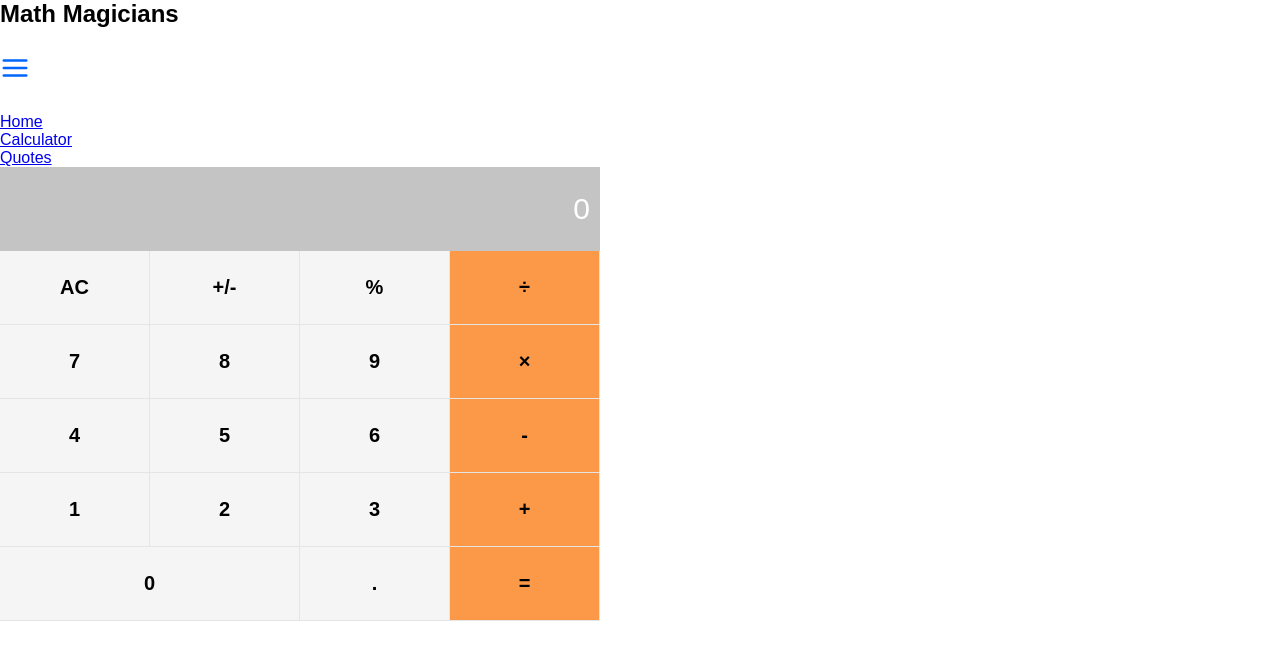
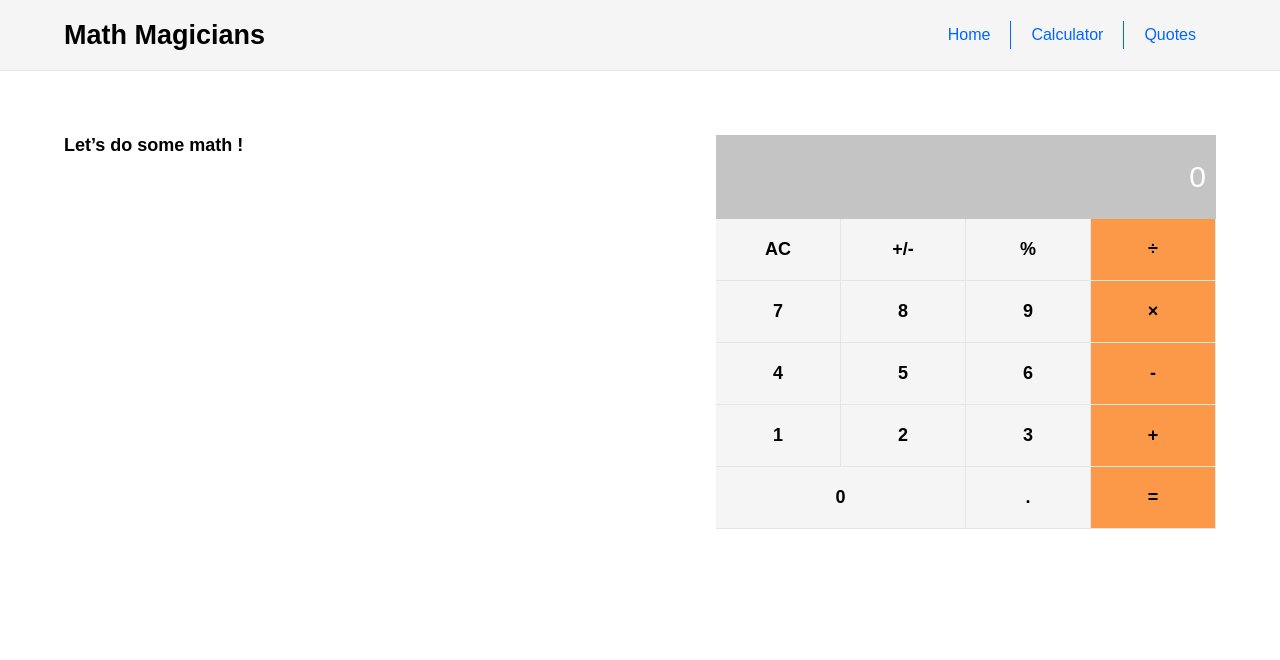
Before and after one commit to RWUBAKWANAYO/Math-Magicians, a React (Create React App) app: page /Calculator in a window 1280 px wide. Shown: the top 660 px of the page. Built offline with nearby package versions, Linux system fonts and the light colour scheme.

Commit message:
Add styles to the project

```diff
--- a/src/App.css
+++ b/src/App.css
@@ -7,6 +7,7 @@ body {
 
 body {
   width: 100%;
+  background-color: #ffff;
 }
 
 .App {
@@ -18,22 +19,94 @@ body {
 }
 
 button {
-  font-size: 20px;
-  font-weight: 600;
-  padding: 25px 0;
   outline: none;
   background-color: transparent;
   border: none;
   cursor: pointer;
 }
 
-button:hover,
-button:focus {
-  background-color: rgba(0, 0, 0, 0.03);
+
+
+/* Navbar */
+.navBar {
+  width: 90%;
+  padding: 0 5%;
+  height: 70px;
+  display: flex;
+  align-items: center;
+  justify-content: space-between;
+  background-color: #f5f5f5;
+  border-bottom: 1px #e5e5e5 solid;
+  margin-bottom: 4rem;
+}
+
+.navBar h1 {
+  font-size: 27px;
+  font-weight: 600;
+}
+
+.navbar-links-cont button {
+  display: none;
+}
+
+.menuNav {
+  display: flex;
+}
+
+.menuNav li {
+  list-style: none;
+  padding: 5px 20px;
+  font-size: 16px;
+  font-weight: 500;
+}
+
+.menuNav li:not(:last-child) {
+  border-right: 1px #0166ff solid;
+}
+
+.menuNav li a {
+  text-decoration: none;
+  color: #0166ff;
+  cursor: pointer;
+}
+
+.menuNav li a:hover {
+  color: #0004db;
+}
+
+/* home */
+.home-cont {
+  width: 90%;
+  padding: 0 5% 4rem 5%;
+}
+
+.home-cont h2 {
+  margin-bottom: 2rem;
+  font-size: 18px;
+}
+
+.home-cont p {
+  margin-bottom: 1rem;
+  font-size: 15px;
+  font-weight: 500;
+  line-height: 1.7;
+}
+
+/* calculator */
+.calculator-cont {
+  width: 90%;
+  padding: 0 5% 4rem 5%;
+  display: flex;
+  justify-content: space-between;
+}
+
+.calculator-cont h2 {
+  margin-bottom: 2rem;
+  font-size: 18px;
 }
 
 .calculator-main-cont {
-  width: 600px;
+  width: 500px;
   height: auto;
   background-color: #f5f5f5;
 }
@@ -76,8 +149,80 @@ button:focus {
   grid-template-columns: auto;
 }
 
-@media (max-width: 650px) {
+.calculator-main-cont button {
+  font-size: 18px;
+  font-weight: 600;
+  padding: 20px 0;
+}
+
+.calculator-main-cont button:hover,
+.calculator-main-cont button:focus {
+  background-color: rgba(0, 0, 0, 0.03);
+}
+
+/* quotes */
+.quotes-cont {
+  width: 90%;
+  padding: 4rem 5%;
+  display: flex;
+  justify-content: center;
+}
+
+.quotes-cont p {
+  width: 50%;
+  padding: 4rem;
+  font-size: 16px;
+  font-weight: 600;
+  line-height: 1.8;
+}
+
+@media (max-width: 768px) {
+  .calculator-cont {
+    flex-direction: column;
+  }
+
   .calculator-main-cont {
-    width: 90%;
+    width: 100%;
+  }
+
+  .navbar-links-cont button {
+    display: flex;
+    position: relative;
+    z-index: 2;
+  }
+
+  .menuNav {
+    display: none;
+  }
+
+  .showMenu {
+    display: block;
+    background-color: #f5f5f5;
+    position: absolute;
+    width: 300px;
+    z-index: 1;
+    top: 0;
+    right: 0;
+    bottom: 0;
+    padding-top: 100px;
+  }
+
+  .showMenu li {
+    padding: 10px 0 0 40px;
+    margin: 2rem;
+    font-size: 20px;
+    font-weight: 500;
+  }
+
+  .quotes-cont p {
+    width: 100%;
+    padding: 2rem;
+    font-size: 16px;
+    font-weight: 600;
+    line-height: 1.8;
+  }
+
+  .menuNav li:not(:last-child) {
+    border-right: none;
   }
 }
--- a/src/components/Calculator.js
+++ b/src/components/Calculator.js
@@ -15,9 +15,12 @@ function Calculator() {
   const handleClick = (buttonName) => setState(({ obj }) => ({ obj: calculate(obj, buttonName) }));
 
   return (
-    <div className="calculator-main-cont">
-      <Display total={state.obj.total} next={state.obj.next} />
-      <Buttons handleClick={handleClick} />
+    <div className="calculator-cont">
+      <h2>Let’s do some math !</h2>
+      <div className="calculator-main-cont">
+        <Display total={state.obj.total} next={state.obj.next} />
+        <Buttons handleClick={handleClick} />
+      </div>
     </div>
   );
 }
```
